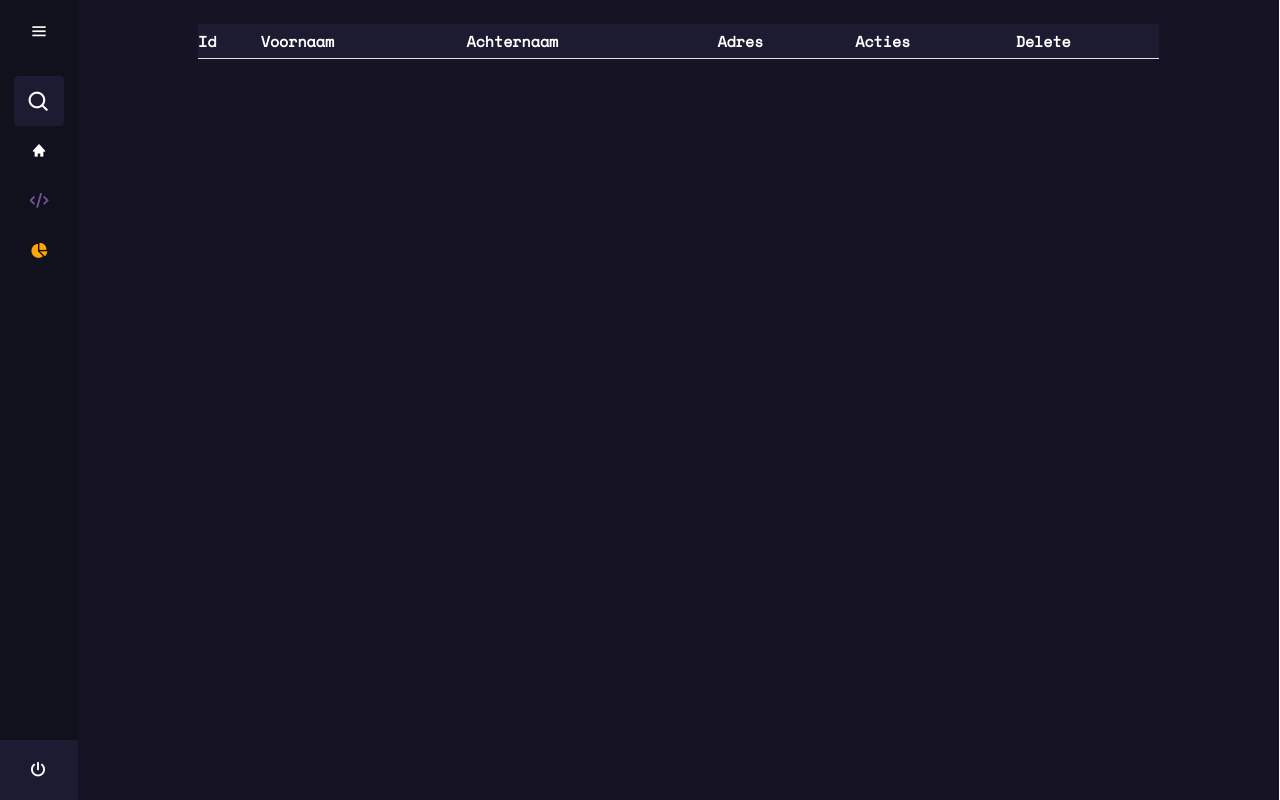
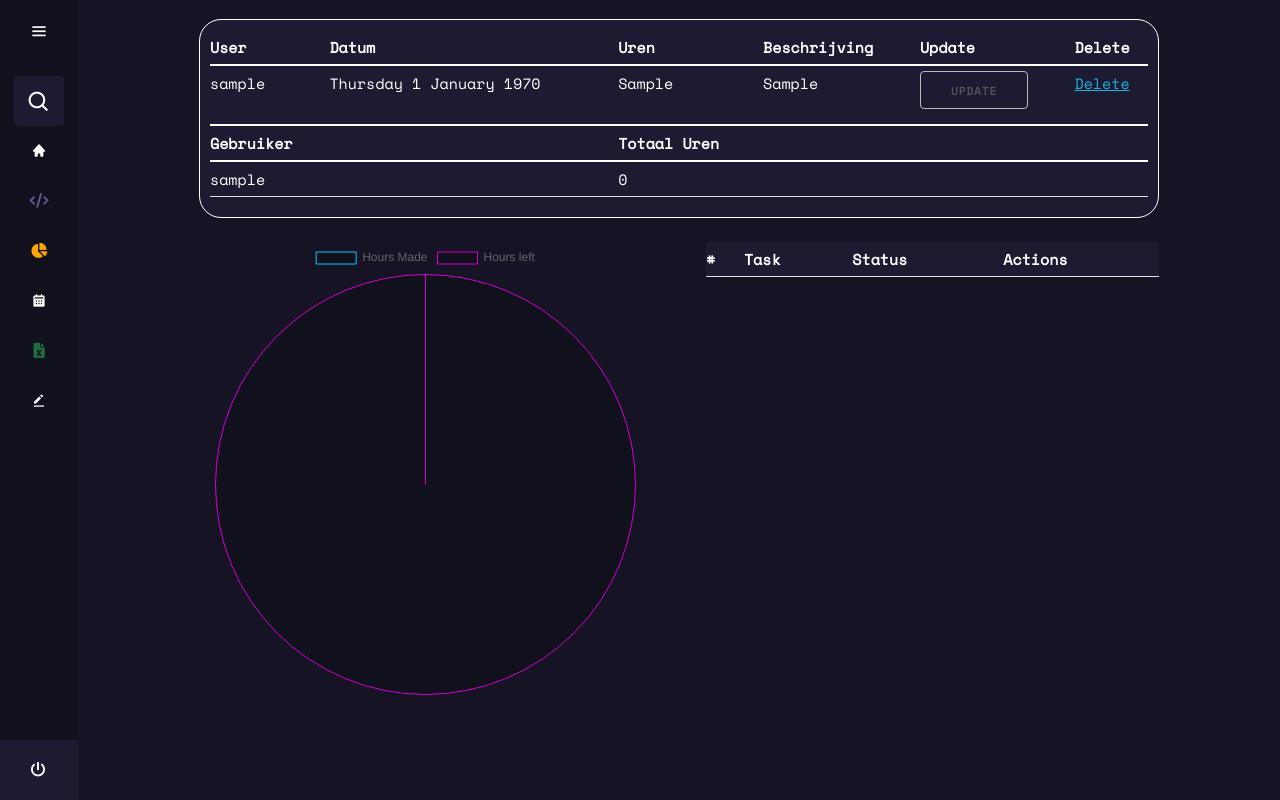
Before and after one commit to UncleJeb/Uren-klokker-2.0, a PHP site: page /?id=1 in a window 1280 px wide. Run offline with PHP 8.4, Linux system fonts and the light colour scheme; the visitor is signed in with stand-in values (Sample User, id 1); tables that the repository leaves empty or names only in its code hold one stand-in row (values such as "Sample post"); lists and menus that the app fills with data are empty; some libraries are stand-ins or nearby versions.

Commit message:
Added Uren Klokker visuals and charts

```diff
--- /dev/null
+++ b/assets/css/media_queries.css
@@ -0,0 +1,83 @@
+/*
+  ##Device = Desktops
+  ##Screen = 1281px to higher resolution desktops
+*/
+
+@media (min-width: 1281px) {
+
+  .container {
+      max-width: 1600px !important;
+      margin: 0 auto;
+  }
+
+}
+
+/*
+  ##Device = Laptops, Desktops
+  ##Screen = B/w 1025px to 1280px
+*/
+
+@media (min-width: 1025px) and (max-width: 1280px) {
+
+  .container {
+      max-width: 960px !important;
+      margin: 0 auto;
+  }
+
+}
+
+/*
+  ##Device = Tablets, Ipads (portrait)
+  ##Screen = B/w 768px to 1024px
+*/
+
+@media (min-width: 768px) and (max-width: 1024px) {
+
+  .container {
+      max-width: 800px !important;
+      margin: 0 auto;
+  }
+
+}
+
+/*
+  ##Device = Tablets, Ipads (landscape)
+  ##Screen = B/w 768px to 1024px
+*/
+
+@media (min-width: 768px) and (max-width: 1024px) and (orientation: landscape) {
+
+  .container {
+      max-width: 800px !important;
+      margin: 0 auto;
+  }
+
+}
+
+/*
+  ##Device = Low Resolution Tablets, Mobiles (Landscape)
+  ##Screen = B/w 481px to 767px
+*/
+
+@media (min-width: 481px) and (max-width: 767px) {
+
+  .container {
+      max-width: 600px !important;
+      margin: 0 auto;
+  }
+
+}
+
+/*
+  ##Device = Most of the Smartphones Mobiles (Portrait)
+  ##Screen = B/w 320px to 479px
+*/
+
+@media (min-width: 320px) and (max-width: 480px) {
+
+  .container {
+      max-width: 300px !important;
+      margin: 0 auto;
+  }
+
+}
--- a/assets/css/style-nav.css
+++ b/assets/css/style-nav.css
@@ -240,7 +240,7 @@ body {
 #index-main {
     position: absolute;
     height: 100%;
-    width: calc(100% - 79px);
+    width: calc(100% - 78px);
     left: 78px;
     transition: all .5s ease;
 }
--- a/assets/css/style-uren.css
+++ b/assets/css/style-uren.css
@@ -4,6 +4,66 @@
     color: #fff;
 }
 
+
+
+.top-container {
+    max-height: 900px;
+}
+
 #urenklokker-container {
-    margin: 2% 10% 0px 10%;
+    margin: 2% 0px 0px 0px;
+    border: 1px solid;
+    border-color: #fff;
+    border-radius: 22px;
+    background-color: #1d1b32;
+    max-height: 400px;
+    overflow-y: hidden;
 }
+
+#urenklokker-inner {
+    padding: 10px;
+    max-height: 400px;
+    overflow-y: scroll;
+}
+
+.overlay {
+    position:absolute;
+    display:none;
+    top:0;
+    right:0;
+    bottom:0;
+    left:0;
+    background:rgba(0, 0, 0, 0.8);
+    z-index:9999;
+}
+.close {
+    position:absolute;
+    top:-40px;
+    right:-5px;
+    width:25px;
+    height:25px;
+    cursor:pointer;
+    color: #fff;
+    display: inline-block;
+}
+.popup {
+    position:absolute;
+    width:60%;
+    height:60%;
+    top:20%;
+    left:20%;
+    text-align:center;
+    border-radius: 10px;
+    background:#151324;
+    box-shadow: 0px 0px 10px 0px black;
+}
+.popup h2 {
+    font-size:15px;
+    height:50px;
+    line-height:50px;
+    color:#fff;
+    background:#1d1b32;
+    border-radius:10px 10px 0px 0px;
+}
+
+#select_link {}
--- a/assets/css/style.css
+++ b/assets/css/style.css
@@ -35,6 +35,12 @@
 ::placeholder {
     color: rgba(255, 255, 255, .2);
 }
+
+body {
+    overflow-y: scroll;
+    color: #fff;
+}
+
 /* HEADER */
 #header {
     position: fixed;
@@ -398,3 +404,27 @@ label {
 #projects-main #projects-container #projects-inner .project-item .project-name {
     text-align: center;
 }
+
+::-webkit-scrollbar {
+  width: 7px;
+}
+
+::-webkit-scrollbar-track {
+    background: linear-gradient(#00ccff, #d400d4);
+}
+
+::-webkit-scrollbar-thumb {
+  background: transparent;
+  background-color: rgba(0, 0, 0, .5);
+  border-radius: 6px;
+
+}
+
+::-webkit-scrollbar-thumb:hover {
+  background: rgba(0, 0, 0, .8);
+}
+
+
+#mid-container {
+    padding-top: 2%;
+}
--- /dev/null
+++ b/assets/inc/charts/charts-preview.php
@@ -0,0 +1,31 @@
+<canvas id="uurPieChart" width="400" height="400"></canvas>
+<script>
+    const ctx = document.getElementById('uurPieChart').getContext('2d');
+    const uurPieChart = new Chart(ctx, {
+        type: 'pie',
+        data: {
+            labels: [
+            'Hours Made',
+            'Hours left',
+            ],
+            datasets: [{
+                labels: 'Total Hours',
+                data: [<?php echo $rowsum["sumuren"] ?? null; ?>, 640 - <?php echo $rowsum["sumuren"]; ?>],
+                backgroundColor: [
+                    'rgba(17, 16, 29, 1)',
+                    'rgba(17, 16, 29, 1)',
+                ],
+                borderColor: [
+                    'rgba(0, 204, 255, 1)',
+                    'rgba(212, 0, 212, 1)',
+                ],
+                borderWidth: 1,
+            }],
+        },
+        plugins: {
+      legend: {
+        position: 'top',
+      },
+    },
+    });
+</script>
--- a/assets/inc/header.php
+++ b/assets/inc/header.php
@@ -5,6 +5,7 @@
     <meta http-equiv="X-UA-Compatible" content="IE=edge">
     <meta name="viewport" content="width=device-width, initial-scale=1.0">
     <!-- CSS -->
+    <link rel="stylesheet" href="https://cdnjs.cloudflare.com/ajax/libs/jqueryui/1.12.1/jquery-ui.min.css">
     <link rel="stylesheet" href="https://cdnjs.cloudflare.com/ajax/libs/font-awesome/6.0.0-beta2/css/all.min.css">
     <link rel="stylesheet" href="https://cdn.jsdelivr.net/npm/bootstrap@5.1.2/dist/css/bootstrap.min.css" integrity="sha384-uWxY/CJNBR+1zjPWmfnSnVxwRheevXITnMqoEIeG1LJrdI0GlVs/9cVSyPYXdcSF" crossorigin="anonymous">
     <link rel="stylesheet" href="https://cdnjs.cloudflare.com/ajax/libs/skeleton/2.0.4/skeleton.min.css">
@@ -12,10 +13,12 @@
     <link rel="stylesheet" href="assets/css/style-uren.css">
     <link rel="stylesheet" href="assets/css/style.css">
     <link rel="stylesheet" href="assets/css/style-nav.css">
+    <link rel="stylesheet" href="assets/css/media_queries.css">
     <!-- JS -->
     <!--<script src="https://cdnjs.cloudflare.com/ajax/libs/font-awesome/6.0.0-beta2/js/all.min.js"></script>-->
     <script src="https://cdnjs.cloudflare.com/ajax/libs/Chart.js/3.5.1/chart.min.js"></script>
     <script src="https://cdnjs.cloudflare.com/ajax/libs/jquery/3.6.0/jquery.min.js"></script>
+    <script src="https://cdnjs.cloudflare.com/ajax/libs/jqueryui/1.12.1/jquery-ui.min.js"></script>
 
     <title><?php echo $title ?></title>
     <link rel="shortcut icon" type="image/gif" href="assets/img/icons8-clock-24.png" />
--- a/assets/inc/nav-2.php
+++ b/assets/inc/nav-2.php
@@ -43,6 +43,27 @@ session_start();
                 </a>
                 <span class="sidebar_tooltip">Charts</span>
             </li>
+            <li>
+                <a href="">
+                    <i class='bx bxs-calendar'></i>
+                    <span class="links_name">Calendar</span>
+                </a>
+                <span class="sidebar_tooltip">Calendar</span>
+            </li>
+            <li>
+                <a href="">
+                    <i class="fas fa-file-excel"></i>
+                    <span class="links_name">export</span>
+                </a>
+                <span class="sidebar_tooltip">Export</span>
+            </li>
+            <li>
+                <a href="">
+                    <i class='bx bxs-edit-alt' ></i>
+                    <span class="links_name">Editor</span>
+                </a>
+                <span class="sidebar_tooltip">Editor</span>
+            </li>
         </ul>
         <div class="profile_content">
             <div class="profile">
--- /dev/null
+++ b/assets/inc/to-do-list/to-do.php
@@ -0,0 +1,13 @@
+<table class="table u-full-width table-custom">
+    <thead>
+        <tr>
+            <th>#</th>
+            <th>Task</th>
+            <th>Status</th>
+            <th>Actions</th>
+        </tr>
+    </thead>
+    <tbody>
+
+    </tbody>
+</table>
--- /dev/null
+++ b/assets/inc/uren-klokker/list-uren-preview.php
@@ -0,0 +1,57 @@
+<table class="table u-full-width table-custom">
+    <thead>
+        <tr>
+            <th>User</th>
+            <th>Datum</th>
+            <th>Uren</th>
+            <th>Beschrijving</th>
+            <th>Update</th>
+            <th>Delete</th>
+        </tr>
+    </thead>
+    <tbody>
+        <?php
+            $_username = $_SESSION["username"];
+
+            $sqlsum = "SELECT SUM(uren) AS sumuren FROM uren WHERE username = '$_username'";
+            $stmtSum = $db->prepare($sqlsum);
+            $stmtSum->execute();
+            $rowsum = $stmtSum->fetch(PDO::FETCH_ASSOC);
+
+            $sql = "SELECT * FROM uren WHERE username = '$_username' ORDER BY datum ASC";
+            $stmt = $db->prepare($sql);
+            $stmt->execute();
+
+            while($row = $stmt->fetch())
+            {
+        ?>
+        <tr>
+            <td><?php echo $row["username"] ?></td>
+            <td><?php echo strftime("%A %e %B %Y", strtotime($row["datum"]))?></td>
+            <td><?php echo $row["uren"] ?></td>
+            <td><div class="text"><?php echo $row["beschrijving"] ?></div></td>
+
+            <td><button id="button" data-id=".$row['id']." class="button">Update</button></td>
+            <td><a onclick="return confirm('Are you sure you want to delete this item')" href="assets/inc/uren-klokker/delete_entry.php?id=<?php echo $row["id"]?>">Delete</a></td>
+        </tr>
+        <?php } ?>
+    </tbody>
+    <thead>
+        <tr>
+          <th scope="col">Gebruiker</th>
+          <th scope="col"></th>
+          <th scope="col">Totaal Uren</th>
+          <th scope="col"></th>
+          <th class="action" scope="col"></th>
+          <th class="action" scope="col"></th>
+        </tr>
+      </thead>
+      <tbody class="tbody-dark">
+        <td><?php echo $_SESSION["username"] ?? null ?></td>
+        <td></td>
+        <td><?php echo $rowsum["sumuren"] ?? null?></td>
+        <td></td>
+        <td></td>
+        <td></td>
+      </tbody>
+</table>
--- a/assets/js/main.js
+++ b/assets/js/main.js
@@ -9,3 +9,14 @@ btn.onclick = function() {
 searchBtn.onclick = function() {
     sidebar.classList.toggle("active");
 }
+
+
+
+$('.button').click(function () {
+    $('.overlay').show();
+})
+$('.close').click(function () {
+    $('.overlay').hide();
+})
+
+var dataID = $('#button').data('data-id');
--- a/index.php
+++ b/index.php
@@ -9,17 +9,30 @@
 ?>
 <script src="assets/js/main.js" async></script>
 <main id="index-main">
-    <div id="top-container">
-        <div id="urenklokker-container">
-            <div id="urenklokker-inner">
-                <?php include 'uren-klokker/list-uren-preview.php'; ?>
+    <div class="row">
+        <div id="top-container" class="container">
+            <div id="urenklokker-container" >
+                <div id="urenklokker-inner" class="table-resposive-md">
+                    <?php include 'assets/inc/uren-klokker/list-uren-preview.php'; ?>
+                </div>
             </div>
         </div>
     </div>
-    <div id="mid-container">
-        <div id="charts-container">
-            <div id="charts-inner">
-                <?php include 'charts/charts-preview.php'; ?>
+    <div id="mid-container" class="container">
+        <div class="row">
+            <div class="six columns">
+                <div id="charts-container">
+                    <div id="charts-inner">
+                        <?php include 'assets/inc/charts/charts-preview.php'; ?>
+                    </div>
+                </div>
+            </div>
+            <div class="six columns">
+                <div id="to-do_container">
+                    <div id="to-do_inner">
+                        <?php include "assets/inc/to-do-list/to-do.php"; ?>
+                    </div>
+                </div>
             </div>
         </div>
     </div>
@@ -32,4 +45,53 @@
     </div>
 </main>
 
+
+<div class='overlay'>
+    <div class='popup'>
+        <div class='close'>&#10006;</div>
+            <h2>Update</h2>
+            <?php
+                $id = $_GET["id"];
+
+                echo $id;
+
+                $sql = "SELECT * FROM uren WHERE id=:id";
+                $params = array(":id" => $id);
+
+
+                    $sth = $db->prepare($sql);
+                    $sth->execute($params);
+                    $entry = $sth->fetch(PDO::FETCH_ASSOC);
+
+
+            ?>
+            <div class="form">
+                <form class="update-form" action="" method="post">
+                    <div class="form-group">
+                        <input type="hidden" value="<?php echo $entry["id"]?>" name="id"id="id">
+                    </div>
+                    <div class="form-group">
+                        <label for="">Username</label><br>
+                        <input type="text" value="<?php echo $entry["username"] ?>" name="username" id="username" readonly>
+                    </div>
+                    <div class="form-group">
+                        <label for="">Total aantal uren</label><br>
+                        <input type="text" value="<?php echo $entry["uren"]?>" name="uren" id="uren">
+                    </div>
+                    <div class="form-group">
+                        <label for="">Datum</label><br>
+                        <input type="date" value="<?php echo $entry["datum"]?>" name="datum" id="datum">
+                    </div>
+                    <div class="form-group">
+                        <label for="">Beschrijving</label><br>
+                        <input type="text" value="<?php echo $entry["beschrijving"]?>" name="beschrijving" id="beschrijving">
+                    </div>
+                    <div class="form-group">
+                        <input type="submit" value="submit" class="btn btn-primary" name="submit">
+                    </div>
+                </form>
+            </div>
+    </div>
+</div>
+
 <?php include 'assets/inc/footer.php'; ?>
--- a/uren-klokker/list-uren-preview.php
+++ /dev/null
@@ -1,26 +0,0 @@
-<table class="table table-custom">
-                    <thead>
-                    <tr>
-                        <th scope="col">Id</th>
-                        <th scope="col">Voornaam</th>
-                        <th scope="col">Achternaam</th>
-                        <th scope="col">Adres</th>
-                        <th scope="col">Acties</th>
-                        <th scope="col">Delete</th>
-                    </tr>
-                    </thead>
-                    <tbody>
-                    <?php /*
-                    $adress = array("straatnaam", "huisnummer", "woonplaats");
-                    while($row = $sth->fetch()) { ?>
-                        <tr>
-                            <th scope="row"><?php echo $row["id"]; ?></th>
-                            <td><?php echo $row["voornaam"]; ?></td>
-                            <td><?php echo $row["achternaam"]; ?></td>
-                            <td><?php echo $row[$adress]; ?></td>
-                            <td><a href="update-student-form.php?id=<?php echo $row["id"]?>">Wijzig</a</td>
-                            <td><a href="delete-student.php?id=<?php echo $row["id"]?>">Delete</a</td>
-                        </tr>
-                    <?php } */?>
-                    </tbody>
-                </table>
```
Also changed, not shown: assets/inc/uren-klokker/delete_entry.php (added, +10 -0 lines), assets/inc/uren-klokker/list-uren.php (added, +18 -0 lines), assets/css/style-new-nav.css (deleted), assets/inc/projects/projects.php (renamed from projects/projects.php), charts/charts-preview.php (deleted), uren-klokker/list-uren.php (deleted).
